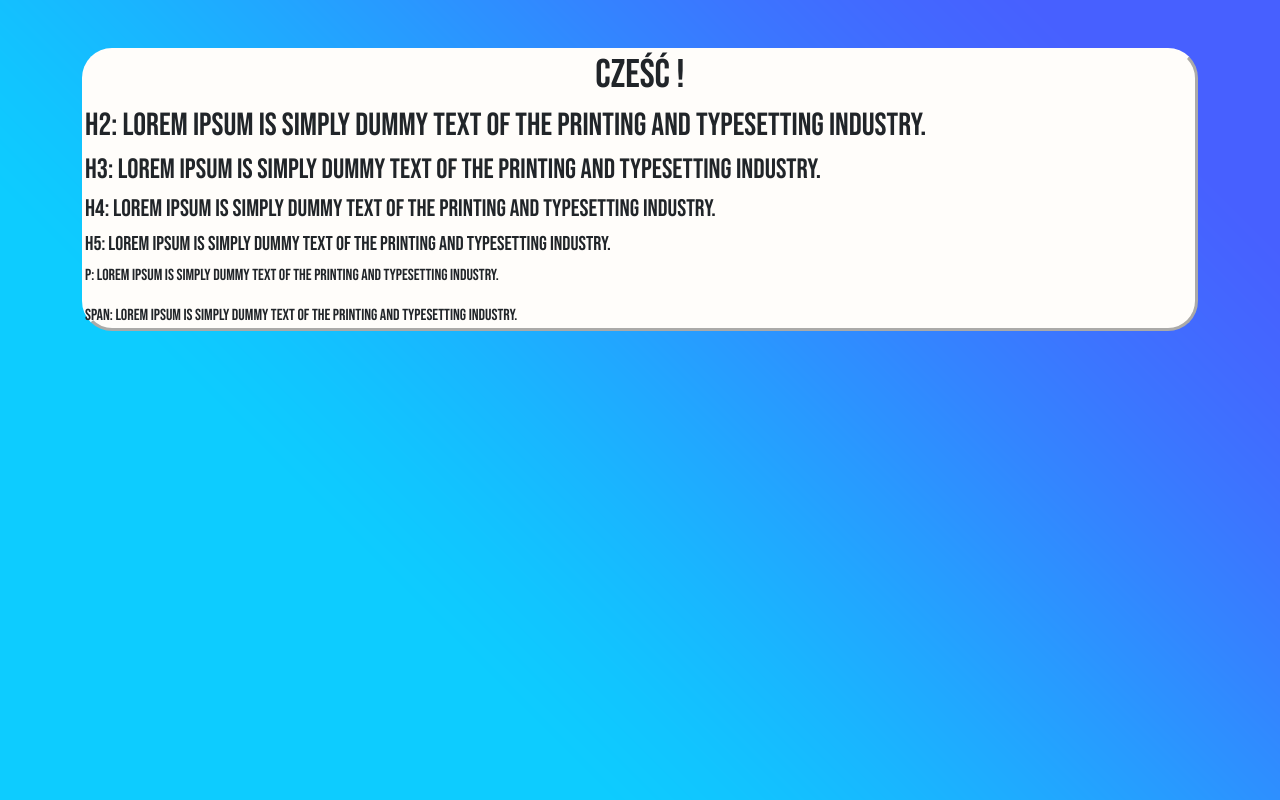
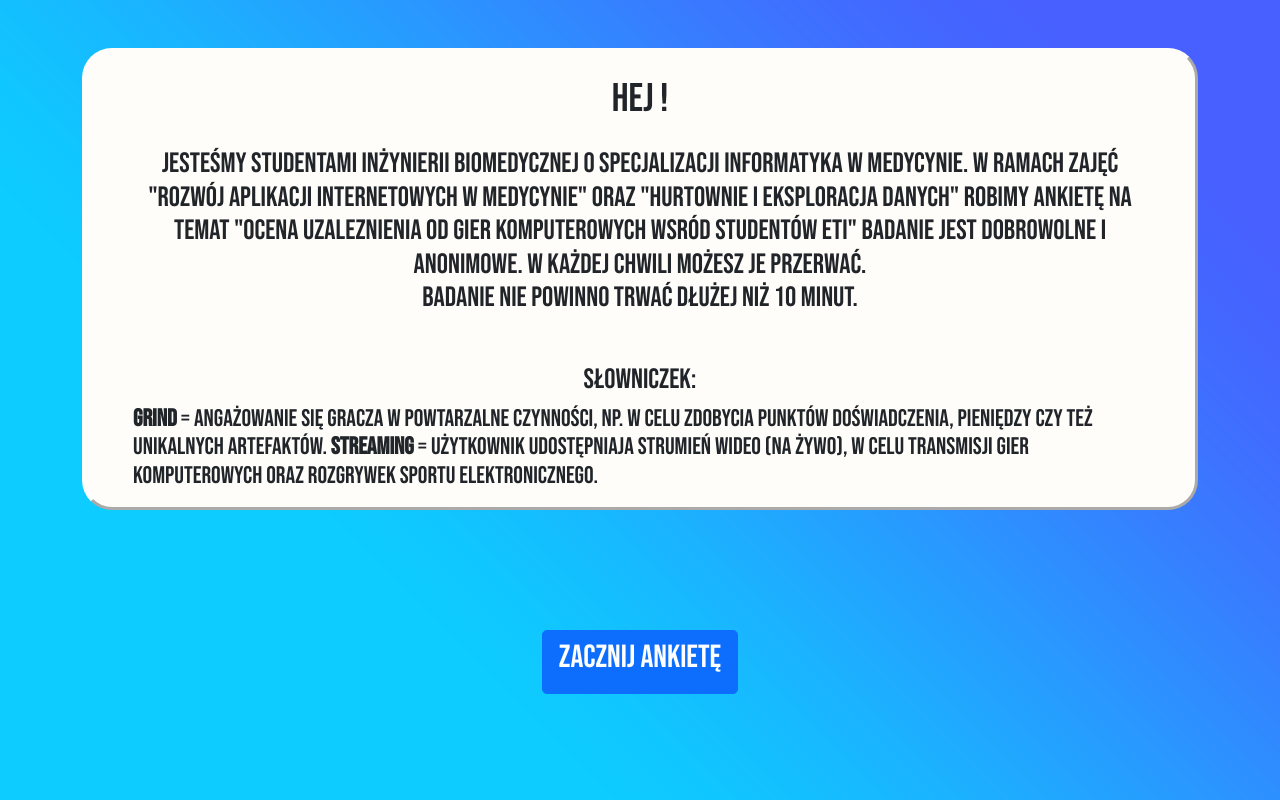
Before and after one commit to drachu/website_polling, a Flask app: page / in a window 1280 px wide. Run offline with Flask 2, Linux system fonts and the light colour scheme; some libraries are stand-ins or nearby versions.

Commit message:
na Finishu
+dodano zapis do bazy danych (zakomentowanie nie używanych kolumn)

+ validacja danych

+ aler o nie uzupełnionych polach (ogólnie)

+ strona startowa
+ strona z podziękowaniami

+ przekierowywanie pomiędzy stronami

+dodano ikone w pasku przeglądarki

```diff
--- a/website/__init__.py
+++ b/website/__init__.py
@@ -5,6 +5,9 @@ app = Flask(__name__)
 app.config['SQLALCHEMY_DATABASE_URI'] = 'sqlite:///database.db'
 app.config['SECRET_KEY'] = '64ceda6a59a769a1515de081'
 
+#aby stworzyc baze: python: from website import db; db.create_all()
+#aby usunac baze: python: from website import db; db.drop_all()
+
 db = SQLAlchemy(app)
 
 from website import routes
--- a/website/forms.py
+++ b/website/forms.py
@@ -46,4 +46,4 @@ class pytanieForm(FlaskForm):
     tow_przytloczenie = RadioField(label="Czy czujesz się przytłoczony grając w gry?", choices=[("nigdy", "Nigdy"), ("rzadko", "Rzadko"), ("czasami", "Czasami"), ("czesto","Często"), ("zawsze", "Zawsze")], validators=[DataRequired()])
 
 
-    submit = SubmitField(label="Zakończ")
+    submit = SubmitField(label="Zapisz wynik")
--- a/website/routes.py
+++ b/website/routes.py
@@ -1,18 +1,54 @@
 from run import app
-from flask import render_template
+from flask import render_template, redirect, url_for, flash, request
 from website.forms import pytanieForm
 from website.models import Poll
+from website import db
 
 @app.route('/')
 @app.route('/home')
 def home_page():
     return render_template('home.html')
 
-@app.route('/form',methods=['GET', 'POST'])
+@app.route('/form', methods=['GET', 'POST'])
 def form_page():
     form = pytanieForm()
     if form.validate_on_submit():
-        pass
+
+        Poll_to_add = Poll(
+            rok=form.rok.data,
+            zwiazek=form.zwiazek.data,
+            praca=form.praca.data,
+            gra_prof=form.gra_prof.data,
+            gra_ulubiona=form.gra_ulubiona.data,
+            gra_platforma=form.gra_platforma.data,
+            gra_klan=form.gra_klan.data,
+            gra_grind=form.gra_grind.data,
+            pandemia_start=form.pandemia_start.data,
+            pandemia_gra_wiecej=form.pandemia_gra_wiecej.data,
+            pandemia_czas=form.pandemia_czas.data,
+            pozytyw_ucieczka=form.pozytyw_ucieczka.data,
+            pozytyw_samokontrola=form.pozytyw_samokontrola.data,
+            pozytyw_koncentracja=form.pozytyw_koncentracja.data,
+            pozytyw_koordynacja=form.pozytyw_koordynacja.data,
+            negatyw_gra_pomimo_konsekwencji=form.negatyw_gra_pomimo_konsekwencji.data,
+            negatyw_gra_dluzej=form.negatyw_gra_dluzej.data,
+            negatyw_gra_nad_inne_aktywnosci=form.negatyw_gra_nad_inne_aktywnosci.data,
+            negatyw_zaniedbania=form.negatyw_zaniedbania.data,
+            negatyw_gniew=form.negatyw_gniew.data,
+            tow_kontakty=form.tow_kontakty.data,
+            tow_inni_sie_przejmuja=form.tow_inni_sie_przejmuja.data,
+            tow_brak_towarzystwa=form.tow_brak_towarzystwa.data,
+            tow_izolacja=form.tow_izolacja.data,
+            tow_przytloczenie=form.tow_przytloczenie.data)
+
+        db.session.add(Poll_to_add)
+        db.session.commit()
+
+        flash(f"Zapisano odpowiedzi.", category='success')
+        return redirect(url_for('thanks_page'))
+    else:
+        flash(f'Proszę uzupełnić brakujące pola.', category='danger')
+
     return render_template('form.html', form=form)
 
 
--- a/website/templates/base.html
+++ b/website/templates/base.html
@@ -4,7 +4,7 @@
         <!-- Required meta tags -->
         <meta charset="utf-8" />
         <meta name="viewport" content="width=device-width, initial-scale=1" />
-
+        <link rel="shortcut icon" type="x-icon" href="static/images/icon.png">
         <!-- Bootstrap CSS -->
         <link
           href="https://cdn.jsdelivr.net/npm/bootstrap@5.1.3/dist/css/bootstrap.min.css"
@@ -12,6 +12,7 @@
           integrity="sha384-1BmE4kWBq78iYhFldvKuhfTAU6auU8tT94WrHftjDbrCEXSU1oBoqyl2QvZ6jIW3"
           crossorigin="anonymous"
         />
+
         <!-- Style CSS -->
         <link
           rel="stylesheet"
@@ -26,6 +27,18 @@
         <title>Strona główna</title>
       </head>
    <body>
+    {% with messages = get_flashed_messages(with_categories=True) %}
+    {% if messages %}
+    {% for category,message in messages %}
+    <div class="alert alert-{{ category }}">
+       <button type="button" class="m1-2 mb-1 close" data-dismiss="alert" aria-label="Close">
+       <span aria-hidden="true">&times;</span>
+       </button>
+       {{ message }}
+    </div>
+    {% endfor %}
+    {% endif %}
+    {% endwith %}
       <!-- Future Content here -->
       {% block content %}
       {% endblock %}
@@ -132,13 +145,18 @@
       content: '';
       display: inline-block;
   }
+  .przycisk { transition: all .2s ease-in-out; }
+.przyciskStart:hover{
+  transform: scale(1.15);
+}
 
-  .pytania {
-      width: 100%;
-  }
+.przycisk { transition: all .2s ease-in-out; }
+.przyciskStart:hover{
+  transform: scale(1.15);
+}
 </style>
 <!-- Wlasne style KONIEC -->
-       <script>
+       <!-- <script>
         var slider = document.getElementById("myRange");
         var output = document.getElementById("demo");
         output.innerHTML = slider.value;
@@ -146,5 +164,5 @@
         slider.oninput = function() {
           output.innerHTML = this.value;
         }
-        </script>
+        </script> -->
 </html>
--- a/website/templates/home.html
+++ b/website/templates/home.html
@@ -1,19 +1,39 @@
 {% extends 'base.html' %}
 {% block title %}
-Ankieta "Powitanie"
+Powitanie
 {% endblock %}
 
 {% block content %}
 
 <div class="container my-5">
-    <div id="chmurka" class="">
-        <h1 class="text-center">Cześć !</h1>
-        <h2>H2: Lorem Ipsum is simply dummy text of the printing and typesetting industry.</h2>
-        <h3>H3: Lorem Ipsum is simply dummy text of the printing and typesetting industry.</h3>
-        <h4>H4: Lorem Ipsum is simply dummy text of the printing and typesetting industry.</h4>
-        <h5>H5: Lorem Ipsum is simply dummy text of the printing and typesetting industry.</h5>
-        <p>P: Lorem Ipsum is simply dummy text of the printing and typesetting industry.</p>
-        <span>Span: Lorem Ipsum is simply dummy text of the printing and typesetting industry.</span>
+    <div id="chmurka">
+        <h1 class="text-center my-4">Hej !</h1>
+
+
+        <h3 class="text-center mx-5 mb-5">
+            Jesteśmy studentami Inżynierii biomedycznej o specjalizacji Informatyka w medycynie.
+            W ramach zajęć "Rozwój aplikacji internetowych w medycynie" oraz "Hurtownie i eksploracja danych"
+            robimy ankietę na temat "Ocena uzaleznienia od gier komputerowych wsród studentów ETI"
+            Badanie jest dobrowolne i anonimowe. W każdej chwili możesz je przerwać.
+            <br>Badanie nie powinno trwać dłużej niż 10 minut.
+        </h3>
+        <h3 class="text-center">Słowniczek:</h3>
+        <h4 class="mx-5 mb-3">
+            <b>Grind</b> = angażowanie się gracza w powtarzalne czynności, np. w celu zdobycia punktów doświadczenia,
+            pieniędzy czy też unikalnych artefaktów.
+            <b>Streaming</b> = użytkownik udostępniaja strumień wideo (na żywo), w celu transmisji gier komputerowych
+            oraz rozgrywek sportu elektronicznego.
+        </h4>
+
+
+    </div>
+    <div class="przycisk">
+        <div class="text-center" style="margin-top: 120px;">
+            <a href="{{ url_for('form_page') }}" class="btn btn-lg btn-block btn-primary" role="button"
+                aria-pressed="true">
+                <h2>Zacznij ankietę</h2>
+            </a>
+        </div>
     </div>
 </div>
 
```
Also changed, not shown: website/models.py (+5 -5 lines), website/templates/form.html (+22 -5 lines), website/templates/thanks.html (+14 -3 lines), website/database.db, website/static/images/icon.png (added).
